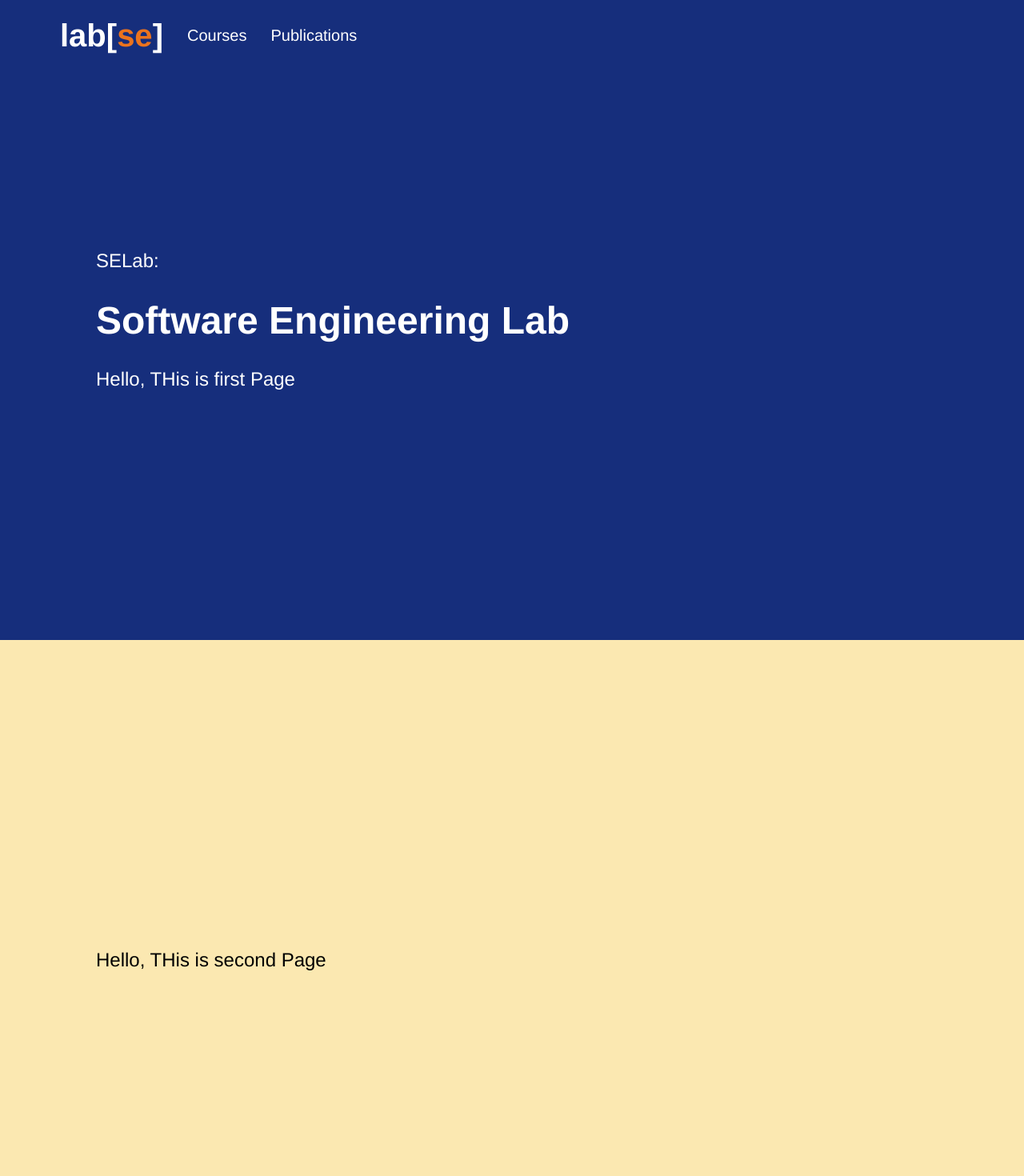
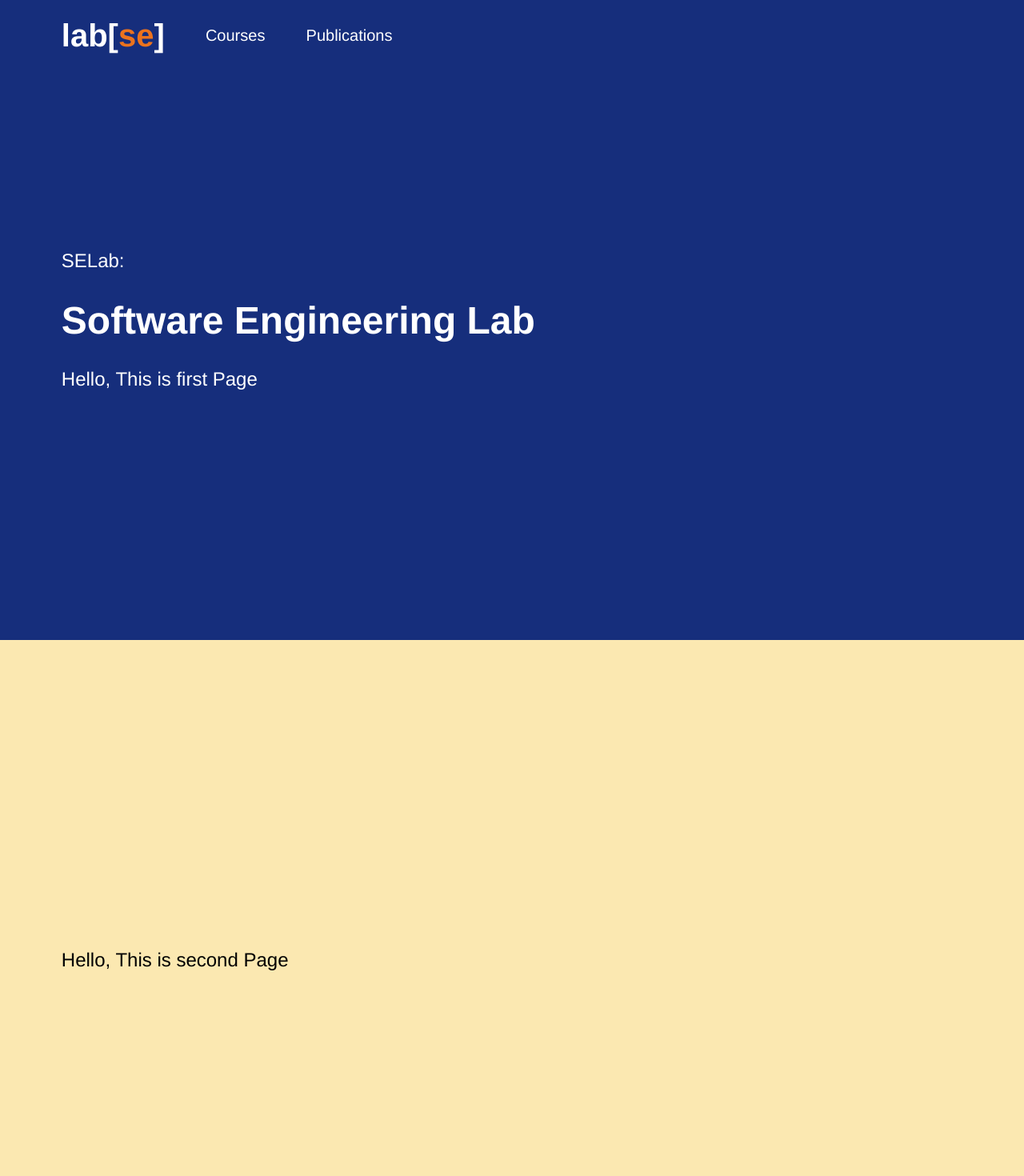
Before and after one commit to Verssae/selab-next, a Next.js app: page / in a window 1280 px wide. Shown: the top 1470 px of the page at 80% size. Built offline with nearby package versions, Linux system fonts and the light colour scheme.

Commit message:
padding to vw

```diff
--- a/components/CSS/index.js
+++ b/components/CSS/index.js
@@ -10,8 +10,8 @@ export const Container = styled.div`
 
 export const linkStyle = css`
   font-size: 20px;
-  margin-left: 15px;
-  margin-right: 15px;
+  margin-left: 2vw;
+  margin-right: 2vw;
 
   &:hover {
     text-decoration: underline solid;
@@ -32,7 +32,7 @@ export const titleStyle = css`
 export const pageStyle = css`
   width: 100%;
   height: 100vh;
-  padding-left: 120px;
+  padding-left: 6vw;
   display: flex;
   justify-content: center;
   align-items: center;
--- a/components/Header.js
+++ b/components/Header.js
@@ -69,8 +69,8 @@ const Block = styled.div`
   justify-content: flex-start;
   align-items: center;
   height: 99%;
-  padding-left: 60px;
-  padding-right: 60px;
+  padding-left: 4vw;
+  padding-right: 4vw;
 `
 
 const BlockClone = styled(Block)`
--- a/pages/index.js
+++ b/pages/index.js
@@ -94,28 +94,28 @@ const Index = () => {
             <div>
               <p>{`SELab:`}</p>
               <h1>{`Software Engineering Lab`}</h1>
-              <p>{`Hello, THis is first Page`}</p>
+              <p>{`Hello, This is first Page`}</p>
             </div>
           </Page>
           <Page ref={vanilaStart1} bgColor={theme.COLORS.vanila}>
-            {`Hello, THis is second Page`}
+            {`Hello, This is second Page`}
           </Page>
           <Page
             ref={vanilaEnd1}
             bgColor={theme.COLORS.sapphire}
             color={"white"}
           >
-            {`Hello, THis is third Page`}
+            {`Hello, This is third Page`}
           </Page>
           <Page ref={vanilaStart2} bgColor={theme.COLORS.vanila}>
-            {`Hello, THis is fourth Page`}
+            {`Hello, This is fourth Page`}
           </Page>
           <Page
             ref={vanilaEnd2}
             bgColor={theme.COLORS.sapphire}
             color={"white"}
           >
-            {`Hello, THis is fifth Page`}
+            {`Hello, This is fifth Page`}
           </Page>
         </div>
       </Container>
```
Also changed, not shown: 1 other file (tests, documents, lock files or other folders).
